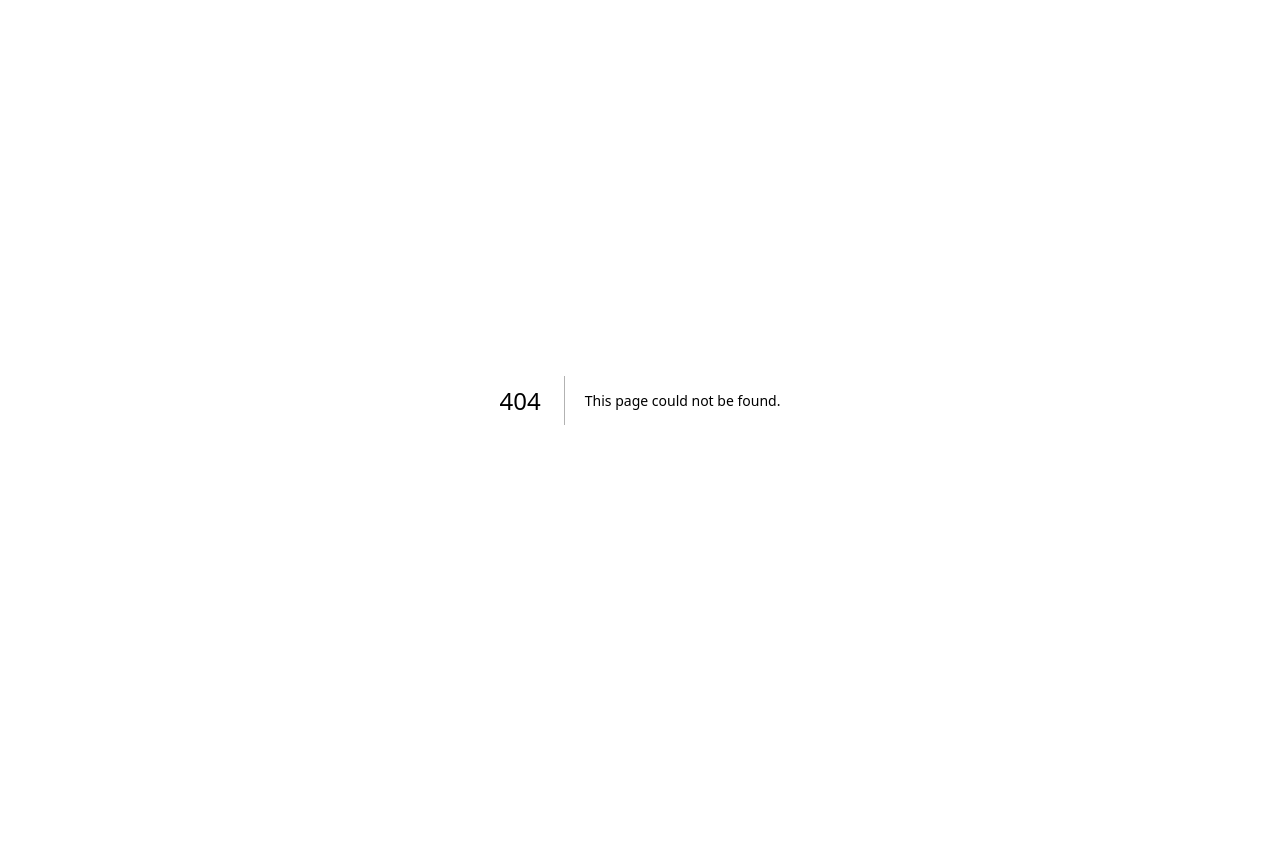
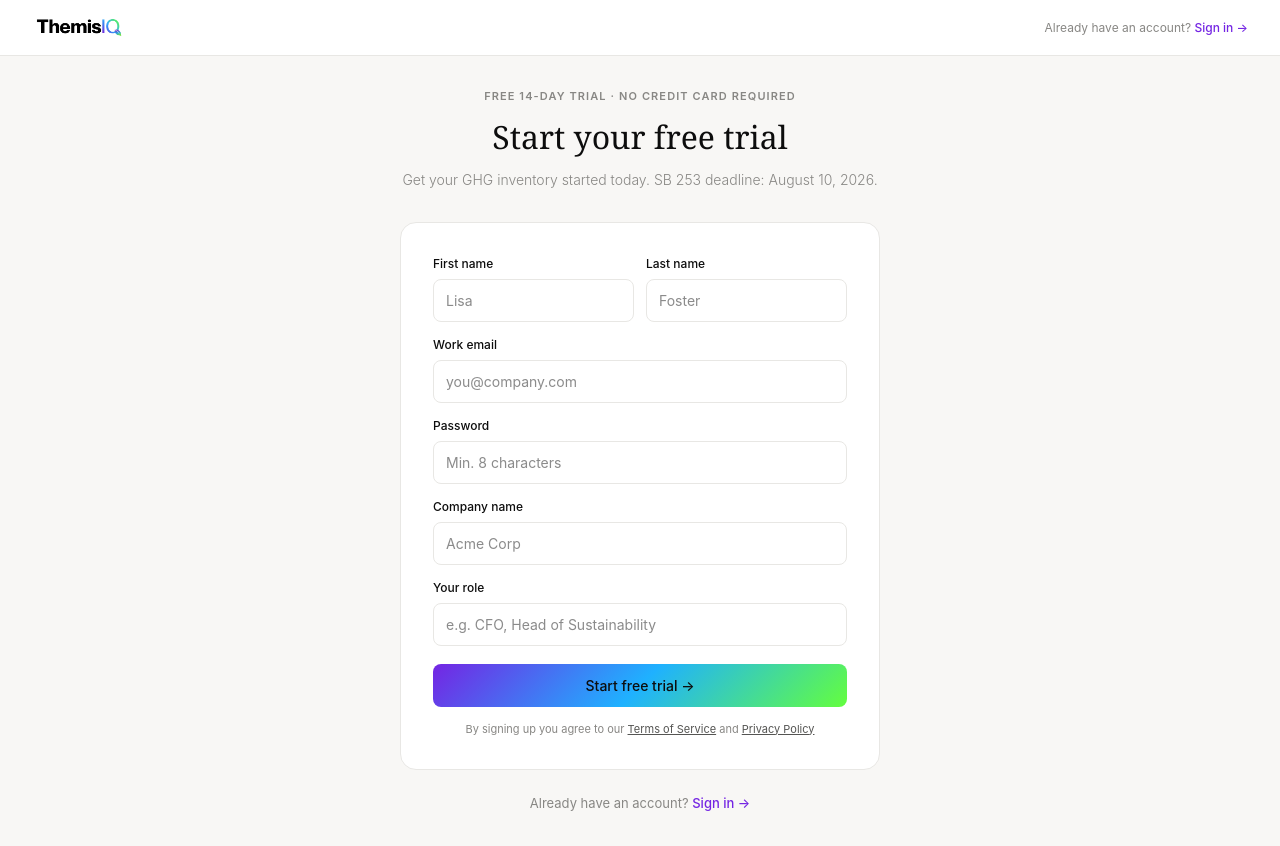
Before and after one commit to themisiqco/themisiq, a Next.js app: page /signup in a window 1280 px wide. Before the commit this address had no page. Before the commit the page ends 800 px from the top, so only its background shows below. Built offline with nearby package versions, Linux system fonts and the light colour scheme; no server answers.

Commit message:
Add signup page

```diff
--- /dev/null
+++ b/app/signup/page.tsx
@@ -0,0 +1,140 @@
+'use client'
+
+import { useState } from 'react'
+import { supabase } from '../../lib/supabase'
+
+export default function SignupPage() {
+  const [form, setForm] = useState({ firstName: '', lastName: '', email: '', password: '', company: '', role: '' })
+  const [loading, setLoading] = useState(false)
+  const [error, setError] = useState('')
+  const [success, setSuccess] = useState(false)
+
+  const handleSignup = async (e: React.FormEvent) => {
+    e.preventDefault()
+    setLoading(true)
+    setError('')
+
+    const { data, error } = await supabase.auth.signUp({
+      email: form.email,
+      password: form.password,
+      options: {
+        data: {
+          first_name: form.firstName,
+          last_name: form.lastName,
+          company: form.company,
+          role: form.role,
+        }
+      }
+    })
+
+    if (error) {
+      setError(error.message)
+      setLoading(false)
+    } else {
+      setSuccess(true)
+    }
+  }
+
+  if (success) {
+    return (
+      <div style={{ fontFamily: '-apple-system, BlinkMacSystemFont, "Segoe UI", sans-serif', background: '#f8f7f5', minHeight: '100vh', display: 'flex', alignItems: 'center', justifyContent: 'center' }}>
+        <div style={{ maxWidth: 420, textAlign: 'center', padding: '2rem' }}>
+          <div style={{ width: 56, height: 56, borderRadius: '50%', background: '#E1F5EE', display: 'flex', alignItems: 'center', justifyContent: 'center', margin: '0 auto 1.5rem', fontSize: 24 }}>✓</div>
+          <h2 style={{ fontFamily: 'Georgia, serif', fontSize: '1.8rem', fontWeight: 400, color: '#0d0d0d', marginBottom: 8 }}>Check your email</h2>
+          <p style={{ fontSize: 14, color: '#555553', lineHeight: 1.7, fontWeight: 300, marginBottom: '1.5rem' }}>
+            We've sent a confirmation link to <strong>{form.email}</strong>. Click the link to activate your account and start your free 14-day trial.
+          </p>
+          <a href="/login" style={{ fontSize: 13, color: '#7425e3', textDecoration: 'none', fontWeight: 500 }}>Back to sign in →</a>
+        </div>
+      </div>
+    )
+  }
+
+  return (
+    <div style={{ fontFamily: '-apple-system, BlinkMacSystemFont, "Segoe UI", sans-serif', background: '#f8f7f5', minHeight: '100vh', display: 'flex', flexDirection: 'column' as const }}>
+
+      {/* NAV */}
+      <nav style={{ background: '#fff', borderBottom: '0.5px solid #e8e7e4', padding: '0 2rem', height: 56, display: 'flex', alignItems: 'center', justifyContent: 'space-between' }}>
+        <a href="/" style={{ textDecoration: 'none' }}>
+          <img src="/logo.png" alt="ThemisIQ" style={{ height: 24, width: 'auto', display: 'block' }} />
+        </a>
+        <span style={{ fontSize: 12, color: '#888784' }}>Already have an account? <a href="/login" style={{ color: '#7425e3', textDecoration: 'none', fontWeight: 500 }}>Sign in →</a></span>
+      </nav>
+
+      {/* MAIN */}
+      <div style={{ flex: 1, display: 'flex', alignItems: 'center', justifyContent: 'center', padding: '2rem' }}>
+        <div style={{ width: '100%', maxWidth: 480 }}>
+
+          {/* HEADER */}
+          <div style={{ textAlign: 'center', marginBottom: '2rem' }}>
+            <div style={{ fontSize: 11, fontWeight: 600, letterSpacing: '0.1em', textTransform: 'uppercase' as const, color: '#888784', marginBottom: 8 }}>Free 14-day trial · No credit card required</div>
+            <h1 style={{ fontFamily: 'Georgia, serif', fontSize: '2rem', fontWeight: 400, color: '#0d0d0d', marginBottom: 8 }}>Start your free trial</h1>
+            <p style={{ fontSize: 14, color: '#888784', fontWeight: 300 }}>Get your GHG inventory started today. SB 253 deadline: August 10, 2026.</p>
+          </div>
+
+          {/* FORM */}
+          <div style={{ background: '#fff', border: '0.5px solid #e8e7e4', borderRadius: 16, padding: '2rem' }}>
+            {error && (
+              <div style={{ background: '#FCEBEB', border: '0.5px solid rgba(185,28,28,0.2)', borderRadius: 8, padding: '10px 14px', marginBottom: '1rem' }}>
+                <p style={{ fontSize: 13, color: '#B91C1C', margin: 0 }}>{error}</p>
+              </div>
+            )}
+
+            <form onSubmit={handleSignup} style={{ display: 'flex', flexDirection: 'column' as const, gap: 14 }}>
+              <div style={{ display: 'grid', gridTemplateColumns: '1fr 1fr', gap: 12 }}>
+                <div>
+                  <label style={labelStyle}>First name</label>
+                  <input value={form.firstName} onChange={e => setForm(f => ({...f, firstName: e.target.value}))} placeholder="Lisa" required style={inputStyle} />
+                </div>
+                <div>
+                  <label style={labelStyle}>Last name</label>
+                  <input value={form.lastName} onChange={e => setForm(f => ({...f, lastName: e.target.value}))} placeholder="Foster" required style={inputStyle} />
+                </div>
+              </div>
+
+              <div>
+                <label style={labelStyle}>Work email</label>
+                <input type="email" value={form.email} onChange={e => setForm(f => ({...f, email: e.target.value}))} placeholder="you@company.com" required style={inputStyle} />
+              </div>
+
+              <div>
+                <label style={labelStyle}>Password</label>
+                <input type="password" value={form.password} onChange={e => setForm(f => ({...f, password: e.target.value}))} placeholder="Min. 8 characters" required minLength={8} style={inputStyle} />
+              </div>
+
+              <div>
+                <label style={labelStyle}>Company name</label>
+                <input value={form.company} onChange={e => setForm(f => ({...f, company: e.target.value}))} placeholder="Acme Corp" required style={inputStyle} />
+              </div>
+
+              <div>
+                <label style={labelStyle}>Your role</label>
+                <input value={form.role} onChange={e => setForm(f => ({...f, role: e.target.value}))} placeholder="e.g. CFO, Head of Sustainability" style={inputStyle} />
+              </div>
+
+              <button
+                type="submit"
+                disabled={loading}
+                style={{ fontSize: 14, fontWeight: 500, padding: '11px', borderRadius: 8, background: loading ? '#e8e7e4' : 'linear-gradient(135deg,#7425e3,#1fb1ff,#64fe3e)', color: loading ? '#888784' : '#0d0d0d', border: 'none', cursor: loading ? 'not-allowed' : 'pointer', marginTop: 4 }}
+              >
+                {loading ? 'Creating account...' : 'Start free trial →'}
+              </button>
+
+              <p style={{ fontSize: 11, color: '#888784', textAlign: 'center', margin: 0 }}>
+                By signing up you agree to our <a href="/terms" style={{ color: '#555553', textDecoration: 'underline' }}>Terms of Service</a> and <a href="/privacy" style={{ color: '#555553', textDecoration: 'underline' }}>Privacy Policy</a>
+              </p>
+            </form>
+          </div>
+
+          <p style={{ textAlign: 'center', marginTop: '1.5rem', fontSize: 13, color: '#888784' }}>
+            Already have an account? <a href="/login" style={{ color: '#7425e3', textDecoration: 'none', fontWeight: 500 }}>Sign in →</a>
+          </p>
+
+        </div>
+      </div>
+    </div>
+  )
+}
+
+const labelStyle: React.CSSProperties = { fontSize: 12, fontWeight: 500, color: '#0d0d0d', display: 'block', marginBottom: 6 }
+const inputStyle: React.CSSProperties = { width: '100%', fontSize: 14, padding: '10px 12px', border: '0.5px solid #e8e7e4', borderRadius: 8, outline: 'none', boxSizing: 'border-box' }
```
